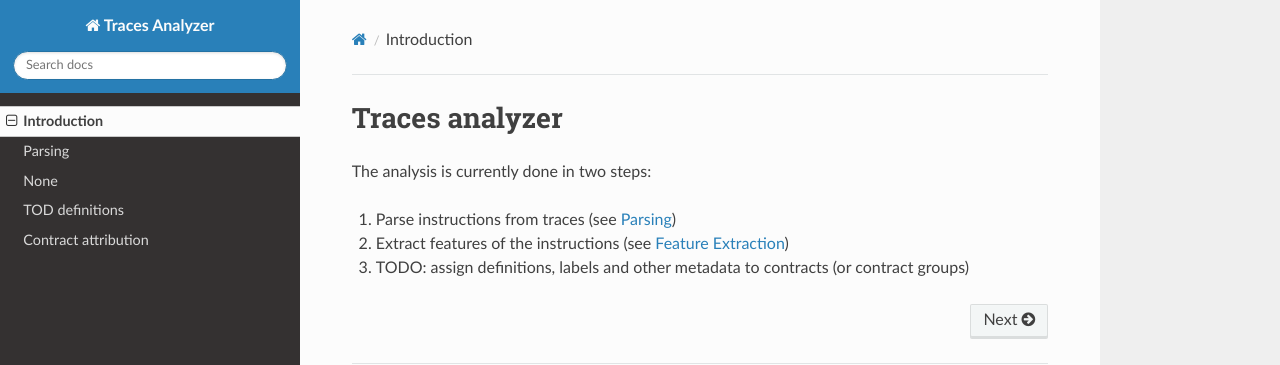
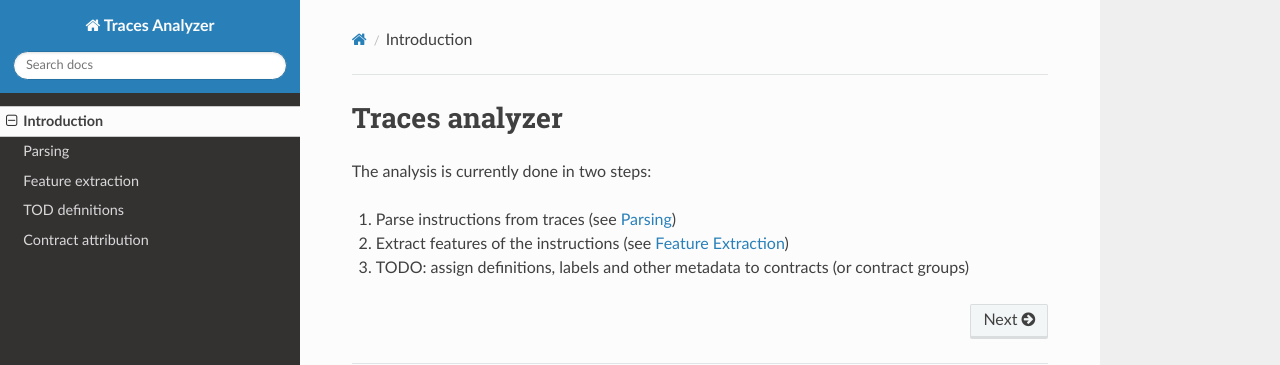
Before and after one commit to TOD-theses/traces_analyzer, an MkDocs documentation site: the page built from docs/index.md, in a window 1280 px wide. Shown: the top 365 px of the page. Built offline with MkDocs 1.6.1, drawn with Linux system fonts in a browser that asks for light colours; nearby versions of some CDN libraries.

Commit message:
docs: fix broken nav link

```diff
--- a/mkdocs.yml
+++ b/mkdocs.yml
@@ -4,7 +4,7 @@ theme: readthedocs
 nav:
 - Introduction: 'index.md'
 - 'parsing.md'
-- 'metadata_extraction.md'
+- 'feature_extraction.md'
 - 'definitions.md'
 - 'contract_attribution.md'
 
```
